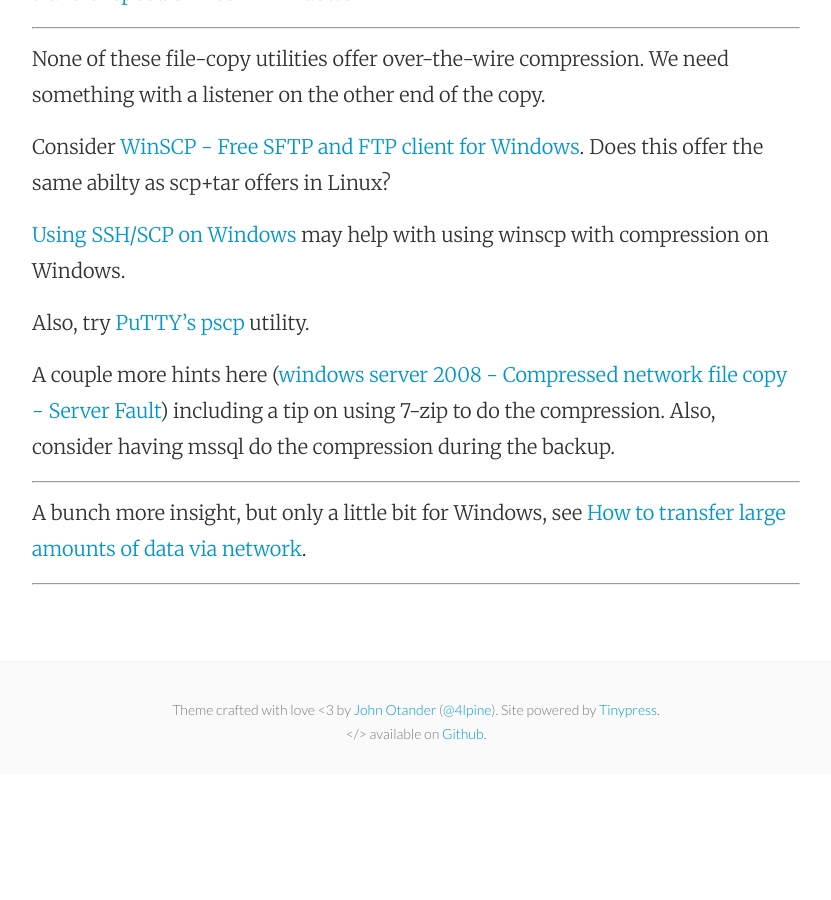
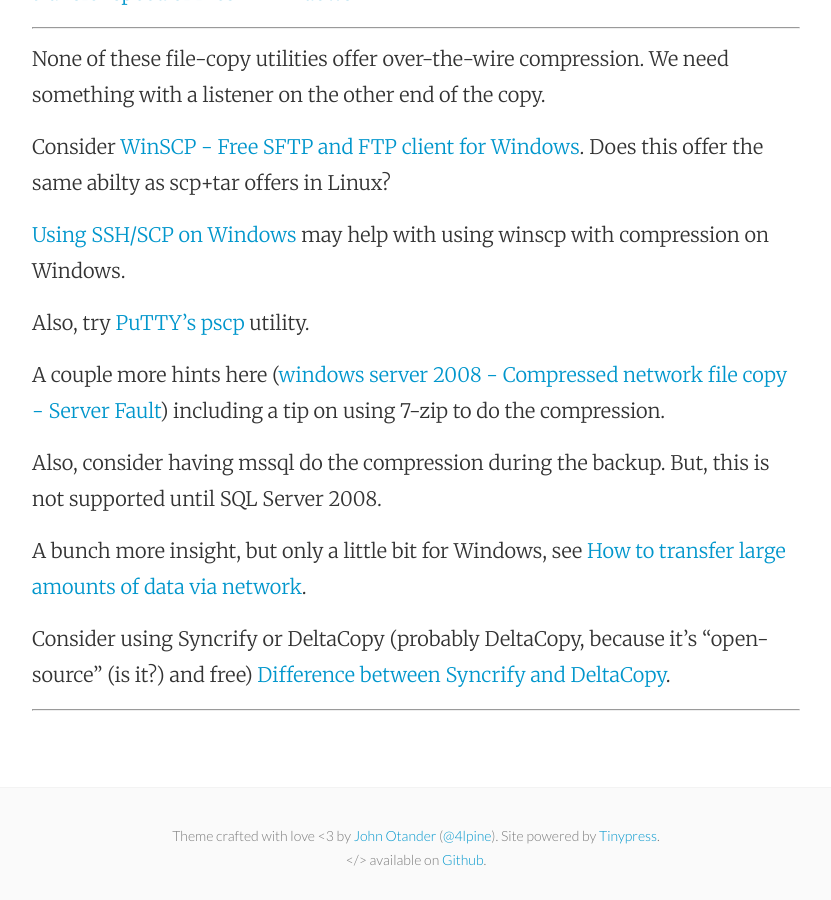
Before and after one commit to mattymaloney/mattymaloney.github.io, a Jekyll site: the page built from _posts/2016-02-23-windows-file-copy-util.md, in a window 1280 px wide and 900 px high, scrolled down 1396 px. Shown: the whole window, without its empty margins (224-1055 px from the left). Built offline with Jekyll 4.4.1, drawn with Linux system fonts in a browser that asks for light colours; before the commit the page ends 2170 px from its top, so only the background shows below that.

Commit message:
Updated 2016-02-23-windows-file-copy-util.md

```diff
--- a/_posts/2016-02-23-windows-file-copy-util.md
+++ b/_posts/2016-02-23-windows-file-copy-util.md
@@ -33,10 +33,12 @@
 
 Also, try [PuTTY's pscp](http://www.chiark.greenend.org.uk/~sgtatham/putty/download.html) utility.
 
-A couple more hints here ([windows server 2008 - Compressed network file copy - Server Fault](http://serverfault.com/questions/400538/compressed-network-file-copy)) including a tip on using 7-zip to do the compression. Also, consider having mssql do the compression during the backup.
+A couple more hints here ([windows server 2008 - Compressed network file copy - Server Fault](http://serverfault.com/questions/400538/compressed-network-file-copy)) including a tip on using 7-zip to do the compression.
 
----
+Also, consider having mssql do the compression during the backup. But, this is not supported until SQL Server 2008.
 
 A bunch more insight, but only a little bit for Windows, see [How to transfer large amounts of data via network](http://moo.nac.uci.edu/~hjm/HOWTO_move_data.html).
 
+Consider using Syncrify or DeltaCopy (probably DeltaCopy, because it's "open-source" (is it?) and free) [Difference between Syncrify and DeltaCopy](http://web.synametrics.com/SyncrifyVsDeltaCopy.htm).
+
 ---
```
